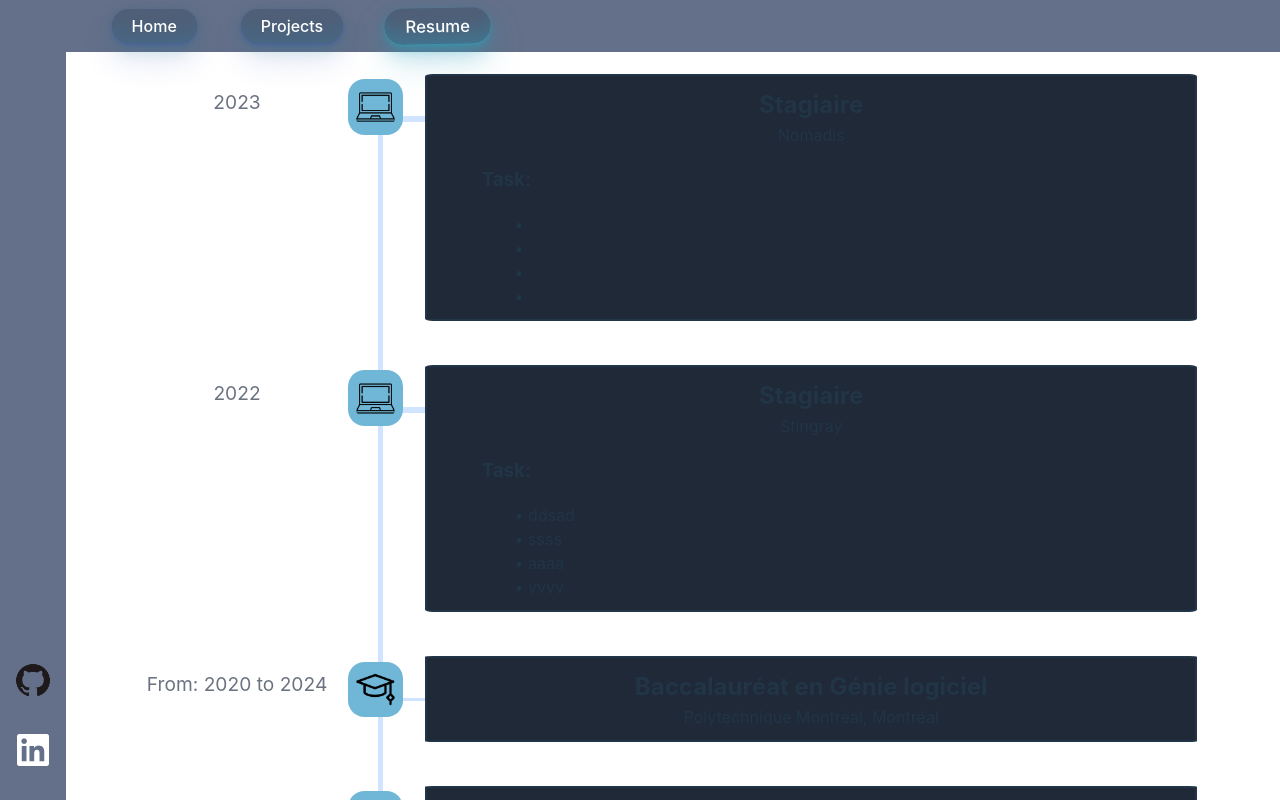
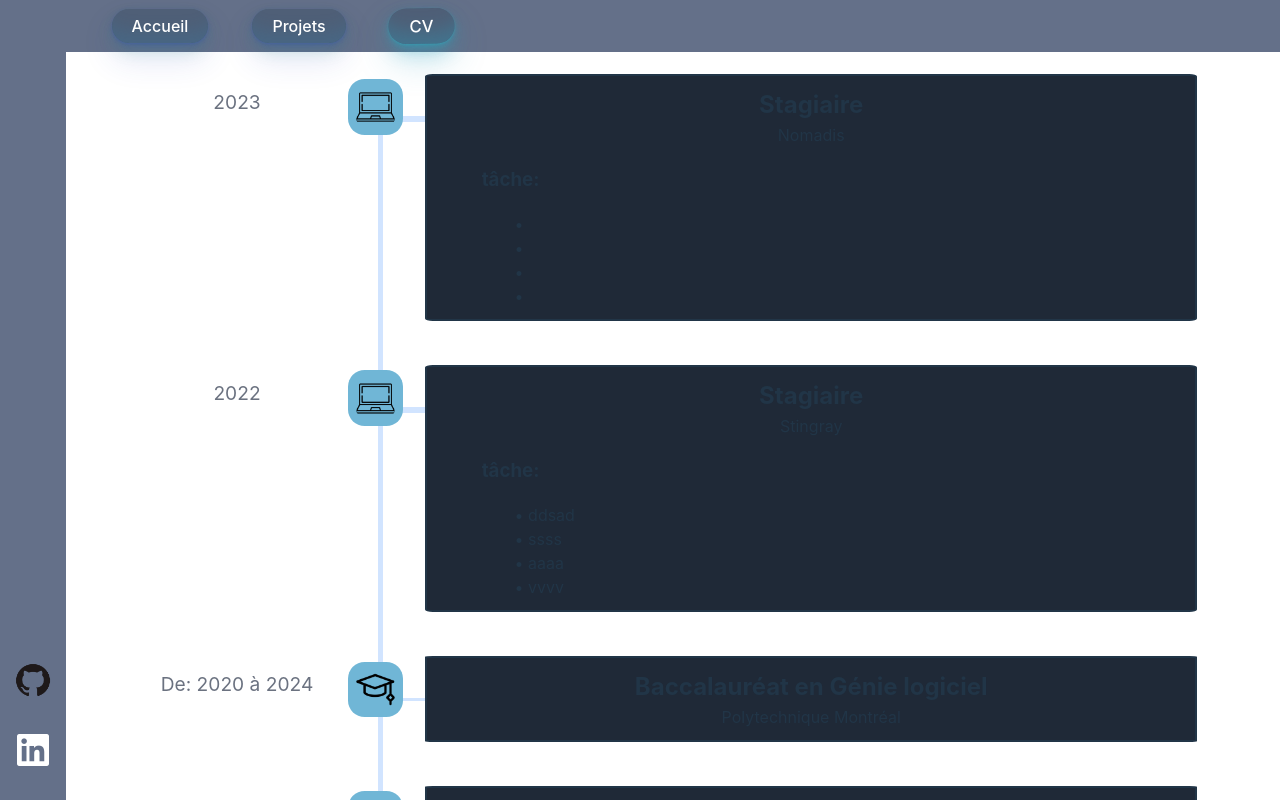
Before and after one commit to jammy312/Porfolio, a React (Vite) app: page /Resume in a window 1280 px wide. Built offline with nearby package versions, Linux system fonts and the light colour scheme.

Commit message:
change langage

```diff
--- a/public/assets/Data/Resume.json
+++ b/public/assets/Data/Resume.json
@@ -2,7 +2,7 @@
     "Resume": [
         {
             "title": "Baccalauréat en Génie logiciel",
-            "environment": "Polytechnique Montréal, Montréal",
+            "environment": "Polytechnique Montréal",
             "start": 2020,
             "end": 2024,
             "isSchool": true,
--- a/src/Page/Resume.tsx
+++ b/src/Page/Resume.tsx
@@ -26,7 +26,7 @@ function Resume(){
                                 <h2 className="panel-title" > {data.title}</h2>
                                 <div >{data.environment}</div>
                                 {data.task && <div className='panel-task'>
-                                        <h3>Task:</h3>
+                                        <h3>{t("task") + ":"}</h3>
                                         {data.task.map((key,index) => {
 
                                         return <div key={index} className={"task"}> {"• " + key}</div>
--- a/src/i18n.tsx
+++ b/src/i18n.tsx
@@ -20,7 +20,7 @@ i18n
   .use(initReactI18next)
   .init({
     resources,
-    lng: 'en', // Langue par défaut
+    lng: 'fr', // Langue par défaut
     fallbackLng: 'en', // Langue de secours
 
     interpolation: {
--- a/src/i18n/en/translation.json
+++ b/src/i18n/en/translation.json
@@ -10,5 +10,6 @@
     "searchHere": "Search here...",
     "tags": "Tags",
     "from": "From",
-    "to": "to"
+    "to": "to",
+    "task":"task"
 }
--- a/src/i18n/fr/translation.json
+++ b/src/i18n/fr/translation.json
@@ -1,14 +1,15 @@
 {
-    "seeMoreHere": "voir plus ici...",
-    "school": "ecole",
+    "seeMoreHere": "Voir plus ici...",
+    "school": "École",
     "date": "Date",
     "description": "Description",
-    "backToProjects": "retour au projet",
-    "home": " maison",
-    "resume": "reséum",
-    "projects": "peos",
-    "searchHere": "Search here...",
-    "tags": "Tags",
-    "from": "From",
-    "to": "to"
+    "backToProjects": "Retour aux projets",
+    "home": "Accueil",
+    "resume": "CV",
+    "projects": "Projets",
+    "searchHere": "Rechercher ici...",
+    "tags": "Étiquettes",
+    "from": "De",
+    "to": "à",
+    "task":"tâche"
 }
```
